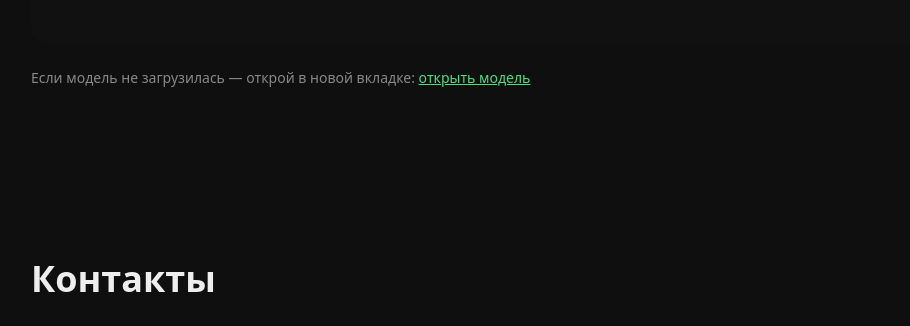
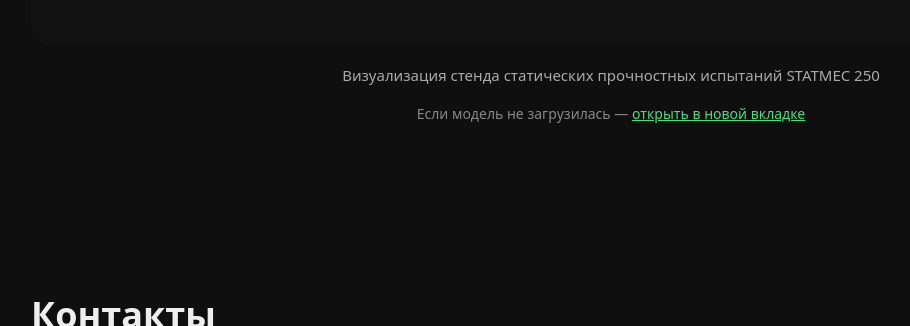
Before and after one commit to karevholytek-hub/portfolio, a plain HTML site: page index.html in a window 1280 px wide. Shown: the part 2432-2758 px from the top of the page, without its empty margins (29-939 px from the left). Drawn offline with Linux system fonts and the light colour scheme.

Commit message:
Add caption for STATMEC 250 model

```diff
--- a/index.html
+++ b/index.html
@@ -101,6 +101,12 @@
       background: #111;
       margin-top: 20px;
     }
+    .model-caption {
+      text-align: center;
+      margin-top: 12px;
+      color: #aaa;
+      font-size: 15px;
+    }
 
     footer {
       text-align: center; padding: 40px 20px; color: #666; border-top: 1px solid #222;
@@ -184,13 +190,15 @@
 
   <section id="3d">
     <h2>3D моделирование</h2>
-    <p class="section-desc">STATMEC 250 — интерактивная модель. Можно крутить, менять виды.</p>
+    <p class="section-desc">Интерактивная модель. Можно крутить, менять виды.</p>
 
     <iframe class="model-frame" src="models/statmec.html" title="STATMEC 250 3D"></iframe>
 
-    <p style="margin-top: 16px; color: #888; font-size: 14px;">
-      Если модель не загрузилась — открой в новой вкладке:
-      <a href="models/statmec.html" target="_blank" style="color: #4ade80;">открыть модель</a>
+    <p class="model-caption">Визуализация стенда статических прочностных испытаний STATMEC 250</p>
+
+    <p style="margin-top: 16px; color: #888; font-size: 14px; text-align: center;">
+      Если модель не загрузилась —
+      <a href="models/statmec.html" target="_blank" style="color: #4ade80;">открыть в новой вкладке</a>
     </p>
   </section>
 
```
